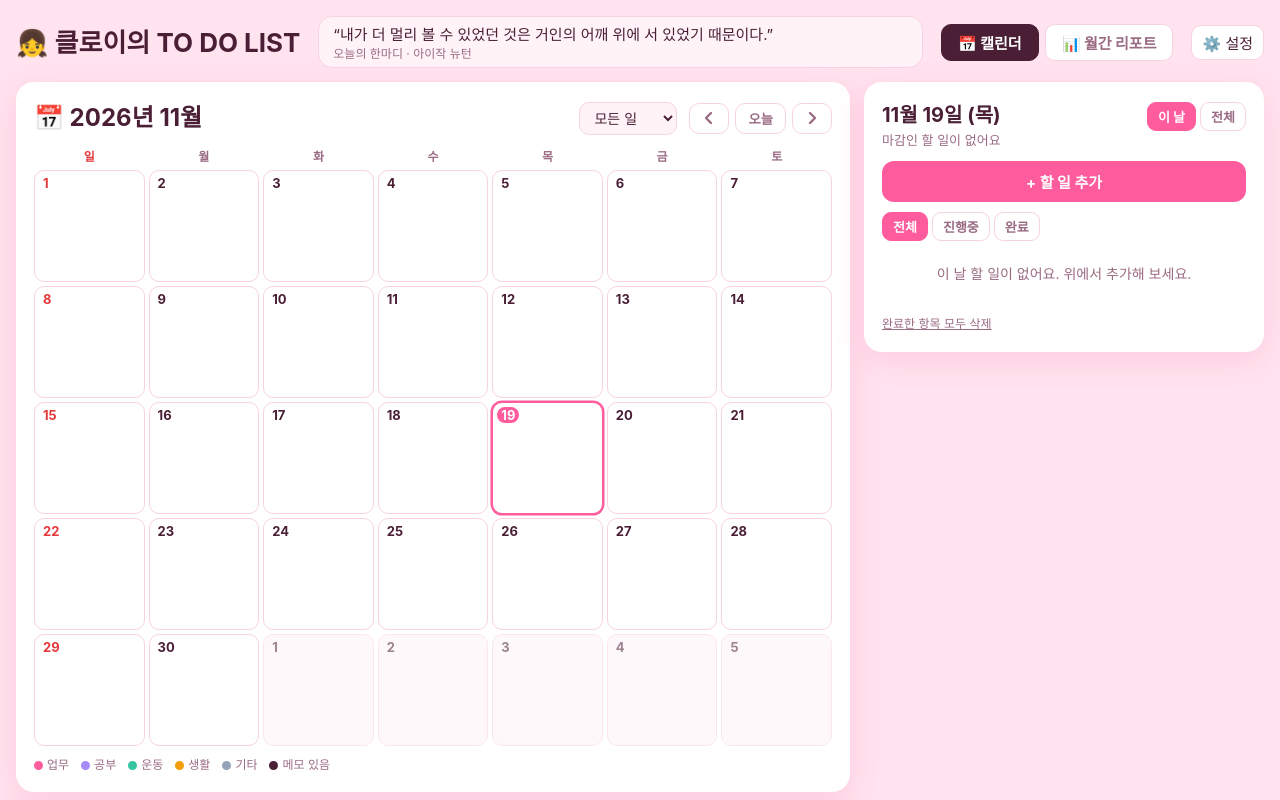
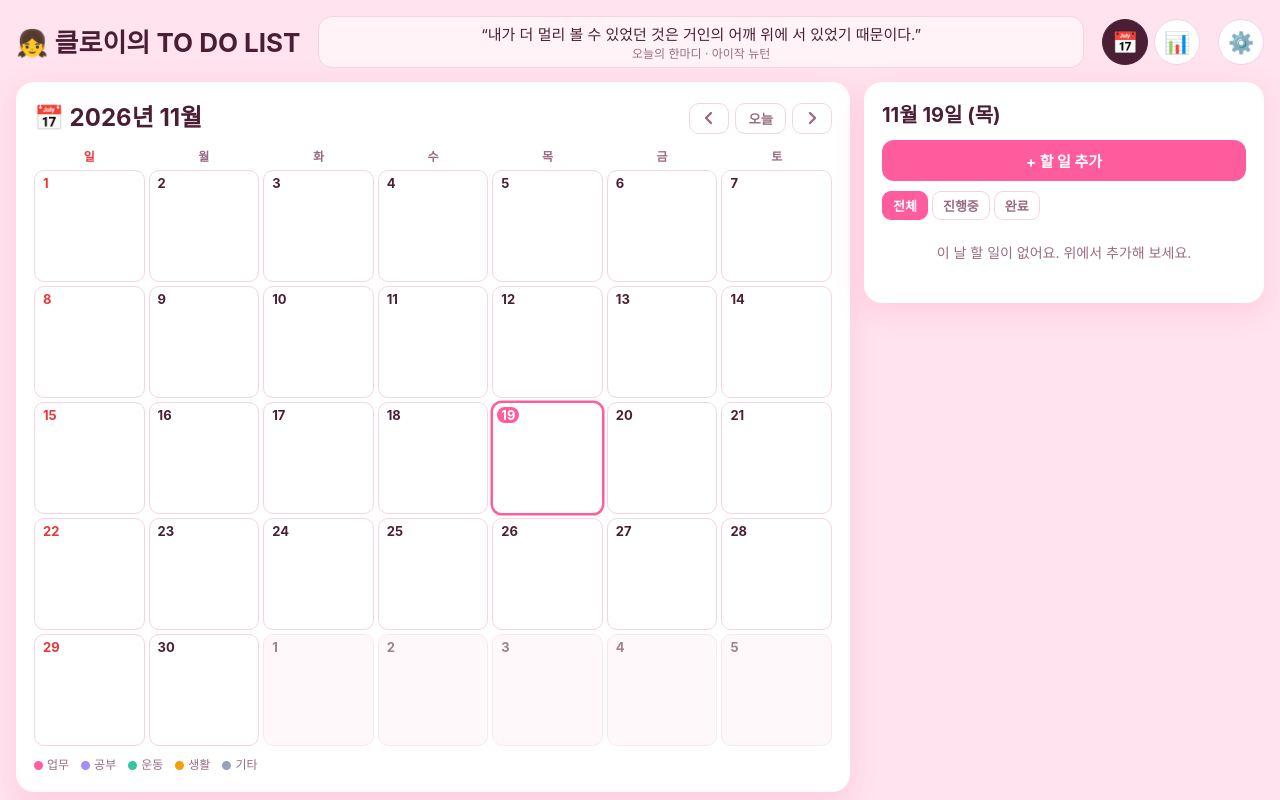
Before and after one commit to chloe777s2/leverage-test, a plain HTML site: page todo/index.html in a window 1280 px wide. Shown: the top 800 px of the page. Drawn offline with Linux system fonts and the light colour scheme; a web font is replaced by a local one.

Commit message:
Trim calendar panel and report; round emoji header buttons
Co-Authored-By: Claude Opus 5.5 <noreply@anthropic.com>
Claude-Session: https://claude.ai/code/session_01T9HCPd2uVLQAm7e5t9zU3v

```diff
--- a/todo/index.html
+++ b/todo/index.html
@@ -32,7 +32,7 @@
   *{box-sizing:border-box;margin:0;padding:0}
   html,body{height:100%}
   body{font-family:var(--font); background:var(--bg); color:var(--ink); line-height:1.5; word-break:keep-all}
-  button, input, select{font-family:inherit; color:inherit}
+  button, input, select, textarea{font-family:inherit; color:inherit}
   button{cursor:pointer}
   :focus-visible{outline:2px solid var(--accent-d); outline-offset:2px}
 
@@ -41,13 +41,12 @@
   /* 헤더 */
   .top{display:flex; flex-wrap:wrap; align-items:center; gap:12px 18px}
   .brand{font-size:26px; white-space:nowrap}
-  .quote{flex:1 1 320px; min-width:0; background:var(--soft); border:1.5px solid var(--line); border-radius:14px; padding:6px 14px; cursor:pointer; text-align:left}
+  .quote{flex:1 1 320px; min-width:0; background:var(--soft); border:1.5px solid var(--line); border-radius:14px; padding:6px 14px; cursor:pointer; text-align:center}
   .quote .q{font-size:15px}
   .quote .by{font-size:12px; color:var(--muted)}
   .tabs{display:flex; gap:6px}
-  .tab{border:1.5px solid var(--line); background:#fff; color:var(--muted); border-radius:10px; padding:7px 16px; font-size:15px; font-weight:700}
+  .tab, .iconbtn{width:46px; height:46px; border-radius:50%; border:1.5px solid var(--line); background:#fff; font-size:21px; line-height:1; padding:0; display:inline-flex; align-items:center; justify-content:center; flex:none}
   .tab.on{background:var(--ink); border-color:var(--ink); color:#fff}
-  .iconbtn{border:1.5px solid var(--line); background:#fff; border-radius:10px; padding:6px 10px; font-size:15px}
   .iconbtn:hover, .tab:hover{border-color:var(--accent)}
 
   /* 실행 중 타이머 바 */
@@ -201,10 +200,10 @@
       <div class="by" id="qBy"></div>
     </button>
     <nav class="tabs" aria-label="화면">
-      <button class="tab on" type="button" data-view="cal">📅 캘린더</button>
-      <button class="tab" type="button" data-view="report">📊 월간 리포트</button>
+      <button class="tab on" type="button" data-view="cal" aria-label="캘린더" title="캘린더">📅</button>
+      <button class="tab" type="button" data-view="report" aria-label="월간 리포트" title="월간 리포트">📊</button>
     </nav>
-    <button class="iconbtn" type="button" id="openSettings" aria-label="설정">⚙️ 설정</button>
+    <button class="iconbtn" type="button" id="openSettings" aria-label="설정" title="설정">⚙️</button>
   </header>
 
   <div class="runbar" id="runbar" hidden>
@@ -222,7 +221,6 @@
     <div class="card">
       <div class="calhead">
         <h2 id="calTitle"></h2>
-        <select class="view" id="viewFilter" aria-label="캘린더에 보일 일"></select>
         <div class="nav">
           <button type="button" id="prev" aria-label="이전 달"><svg width="14" height="14" viewBox="0 0 14 14" fill="none" stroke="currentColor" stroke-width="2.4" stroke-linecap="round" stroke-linejoin="round" aria-hidden="true"><path d="M9 2L4 7l5 5"/></svg></button>
           <button type="button" id="todayBtn">오늘</button>
@@ -242,12 +240,7 @@
       <div class="card">
         <div class="dayhead">
           <h2 id="dayTitle"></h2>
-          <div class="seg" id="scope">
-            <button type="button" data-s="day" class="on">이 날</button>
-            <button type="button" data-s="all">전체</button>
-          </div>
         </div>
-        <p class="sub" id="daySum"></p>
         <div style="margin-top:10px; display:flex; flex-direction:column; gap:10px">
           <button class="addbtn" type="button" id="addToggle" aria-expanded="false">+ 할 일 추가</button>
           <form class="add" id="addForm" hidden>
@@ -268,7 +261,6 @@
           </div>
         </div>
         <ul id="list"></ul>
-        <button class="link" type="button" id="clearDone">완료한 항목 모두 삭제</button>
       </div>
     </aside>
   </section>
@@ -284,18 +276,16 @@
     </div>
     <div class="kpis" id="rKpis"></div>
     <div class="card">
-      <h2>💡 이번 달 인사이트</h2>
+      <h2>💡 인사이트</h2>
       <ul class="insights" id="rInsights" style="margin-top:10px"></ul>
     </div>
     <div class="two">
       <div class="card">
         <h2>⏱ 어디에 시간을 썼나</h2>
-        <p class="sub">이번 달 기록된 작업 시간 (업무는 광고주별)</p>
         <div class="bars" id="rBars" style="margin-top:12px"></div>
       </div>
       <div class="card">
         <h2>🔁 반복하는 일, 빨라졌나</h2>
-        <p class="sub">같은 이름의 일: 이번 달 평균 vs 그 전 평균</p>
         <div class="scroll" style="margin-top:12px"><table class="tbl" id="rRepeat"></table></div>
       </div>
     </div>
@@ -577,36 +567,12 @@
   }
 
   // ---------- 화면 상태 ----------
-  var view = 'cal', scope = 'day', status = 'all', calFilter = 'all';
+  var view = 'cal', status = 'all';
   var sel = today();
   var viewY = new Date().getFullYear(), viewM = new Date().getMonth();
   var rY = viewY, rM = viewM;
 
-  function passFilter(t) {
-    if (calFilter === 'all') return true;
-    if (calFilter === 'work') return t.cat === 'work';
-    if (calFilter.indexOf('c:') === 0) return t.cat === 'work' && t.client === calFilter.slice(2);
-    if (calFilter.indexOf('k:') === 0) return t.cat === calFilter.slice(2);
-    return true;
-  }
 
-  function fillFilter() {
-    var s = $('viewFilter'), cur = calFilter;
-    s.innerHTML = '';
-    var add = function (parent, v, label) { var o = el('option', '', label); o.value = v; parent.appendChild(o); };
-    add(s, 'all', '모든 일');
-    add(s, 'work', '업무 전체');
-    if (state.clients.length) {
-      var g = document.createElement('optgroup'); g.label = '광고주';
-      state.clients.forEach(function (c) { add(g, 'c:' + c.id, '업무/' + c.name); });
-      s.appendChild(g);
-    }
-    var g2 = document.createElement('optgroup'); g2.label = '카테고리';
-    state.cats.filter(function (c) { return c.id !== 'work'; }).forEach(function (c) { add(g2, 'k:' + c.id, c.name); });
-    s.appendChild(g2);
-    s.value = cur;
-    if (s.value !== cur) { calFilter = 'all'; s.value = 'all'; }
-  }
 
   function renderCal() {
     $('calTitle').textContent = '📅 ' + viewY + '년 ' + (viewM + 1) + '월';
@@ -616,7 +582,7 @@
     var start = new Date(viewY, viewM, 1 - first.getDay());
     var weeks = Math.ceil((first.getDay() + new Date(viewY, viewM + 1, 0).getDate()) / 7);
     var byDay = {};
-    state.todos.forEach(function (t) { if (t.due && passFilter(t)) (byDay[t.due] = byDay[t.due] || []).push(t); });
+    state.todos.forEach(function (t) { if (t.due) (byDay[t.due] = byDay[t.due] || []).push(t); });
     for (var i = 0; i < weeks * 7; i++) {
       var d = new Date(start.getFullYear(), start.getMonth(), start.getDate() + i);
       var key = ymd(d);
@@ -635,14 +601,13 @@
         cell.appendChild(c);
       });
       if (items.length > max) cell.appendChild(el('span', 'more', '+' + (items.length - max) + '개'));
-      cell.onclick = function () { sel = this.dataset.key; scope = 'day'; var p = sel.split('-'); if (+p[1] - 1 !== viewM) { viewY = +p[0]; viewM = +p[1] - 1; } renderAll(); };
+      cell.onclick = function () { sel = this.dataset.key; var p = sel.split('-'); if (+p[1] - 1 !== viewM) { viewY = +p[0]; viewM = +p[1] - 1; } renderAll(); };
       grid.appendChild(cell);
     }
     var lg = $('legend'); lg.innerHTML = '';
     var item = function (color, label) { var sp = el('span'); var dt = el('i', 'dot'); dt.style.background = color; sp.appendChild(dt); sp.appendChild(document.createTextNode(label)); lg.appendChild(sp); };
     state.cats.forEach(function (c) { item(c.color, c.name); });
     state.clients.forEach(function (c) { item(c.color, '업무/' + c.name); });
-    item('var(--ink)', '메모 있음');
   }
 
   function sortTasks(list) {
@@ -679,24 +644,12 @@
   }
 
   function renderList() {
-    $('dayTitle').textContent = scope === 'day' ? md(sel) + ' (' + DOW[new Date(sel + 'T00:00').getDay()] + ')' : '전체 할 일';
-    var base = state.todos.filter(passFilter);
-    var dayTasks = base.filter(function (t) { return t.due === sel; });
-    var spentThatDay = 0;
-    state.todos.forEach(function (t) { (t.log || []).forEach(function (l) { if (l.date === sel) spentThatDay += l.min; }); });
-    if (state.active && sel === today()) spentThatDay += (Date.now() - state.active.start) / 60000;
-    if (scope === 'day') {
-      var left = dayTasks.filter(function (t) { return !t.done; }).length;
-      $('daySum').textContent = (dayTasks.length ? '남은 할 일 ' + left + '개 / ' + dayTasks.length + '개' : '마감인 할 일이 없어요') + (spentThatDay >= 1 ? ' · 이 날 작업 ' + fmtMin(spentThatDay) : '');
-    } else {
-      $('daySum').textContent = '남은 할 일 ' + base.filter(function (t) { return !t.done; }).length + '개 / ' + base.length + '개';
-    }
-
-    var shown = sortTasks(scope === 'day' ? dayTasks : base).filter(function (t) {
+    $('dayTitle').textContent = md(sel) + ' (' + DOW[new Date(sel + 'T00:00').getDay()] + ')';
+    var shown = sortTasks(state.todos.filter(function (t) { return t.due === sel; })).filter(function (t) {
       return status === 'all' || (status === 'done') === !!t.done;
     });
     var ul = $('list'); ul.innerHTML = '';
-    if (!shown.length) ul.appendChild(el('div', 'empty', scope === 'day' ? '이 날 할 일이 없어요. 위에서 추가해 보세요.' : '할 일이 없어요'));
+    if (!shown.length) ul.appendChild(el('div', 'empty', '이 날 할 일이 없어요. 위에서 추가해 보세요.'));
     shown.forEach(function (t) {
       var running = state.active && state.active.id === t.id;
       var li = el('li', 'task' + (t.done ? ' done' : '') + (running ? ' running' : ''));
@@ -728,7 +681,7 @@
       }
       if (t.due) {
         var late = !t.done && dueAt(t) < Date.now();
-        meta.appendChild(el('span', late ? 'overdue' : '', (scope === 'all' ? md(t.due) + ' ' : '') + (t.dueTime || '') + (late ? ' 마감 지남' : t.dueTime ? ' 마감' : '')));
+        meta.appendChild(el('span', late ? 'overdue' : '', (t.dueTime || '') + (late ? ' 마감 지남' : t.dueTime ? ' 마감' : '')));
       }
       body.appendChild(meta);
 
@@ -770,7 +723,6 @@
       li.appendChild(cb); li.appendChild(body); li.appendChild(del); li.appendChild(tr);
       ul.appendChild(li);
     });
-    Array.prototype.forEach.call($('scope').children, function (b) { b.className = b.dataset.s === scope ? 'on' : ''; });
     Array.prototype.forEach.call($('status').children, function (b) { b.className = b.dataset.f === status ? 'on' : ''; });
   }
 
@@ -1097,7 +1049,6 @@
 
   // ---------- 이벤트 ----------
   function renderAll() {
-    fillFilter();
     if (view === 'cal') { renderCal(); renderList(); renderMemo(); } else renderReport();
     tick();
   }
@@ -1109,15 +1060,12 @@
       renderAll();
     };
   });
-  $('viewFilter').onchange = function () { calFilter = $('viewFilter').value; renderAll(); };
   $('prev').onclick = function () { viewM--; if (viewM < 0) { viewM = 11; viewY--; } renderCal(); };
   $('next').onclick = function () { viewM++; if (viewM > 11) { viewM = 0; viewY++; } renderCal(); };
-  $('todayBtn').onclick = function () { var d = new Date(); viewY = d.getFullYear(); viewM = d.getMonth(); sel = today(); scope = 'day'; renderAll(); };
+  $('todayBtn').onclick = function () { var d = new Date(); viewY = d.getFullYear(); viewM = d.getMonth(); sel = today(); renderAll(); };
   $('rPrev').onclick = function () { rM--; if (rM < 0) { rM = 11; rY--; } renderReport(); };
   $('rNext').onclick = function () { rM++; if (rM > 11) { rM = 0; rY++; } renderReport(); };
-  $('scope').onclick = function (e) { if (e.target.dataset.s) { scope = e.target.dataset.s; renderList(); } };
   $('status').onclick = function (e) { if (e.target.dataset.f) { status = e.target.dataset.f; renderList(); } };
-  $('clearDone').onclick = function () { state.todos = state.todos.filter(function (t) { return !t.done; }); save(); renderAll(); };
   $('runStop').onclick = function () { stopTimer(); renderAll(); };
   $('runDone').onclick = function () { var t = state.active && byId(state.active.id); if (t) completeTask(t); };
 
@@ -1126,7 +1074,7 @@
   document.addEventListener('visibilitychange', function () {
     if (document.hidden) return;
     if (lastDay !== today()) {
-      lastDay = today(); sel = lastDay; scope = 'day';
+      lastDay = today(); sel = lastDay;
       var d = new Date(); viewY = d.getFullYear(); viewM = d.getMonth();
       quoteIdx = pickQuote(quoteIdx); renderQuote();
     }
```
